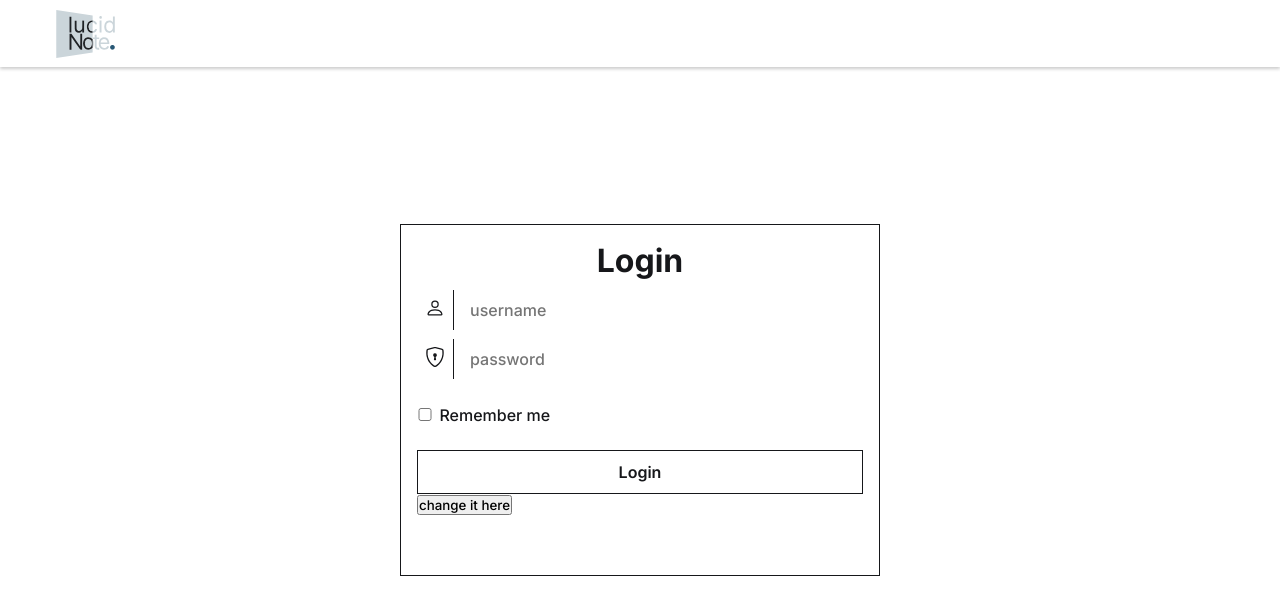
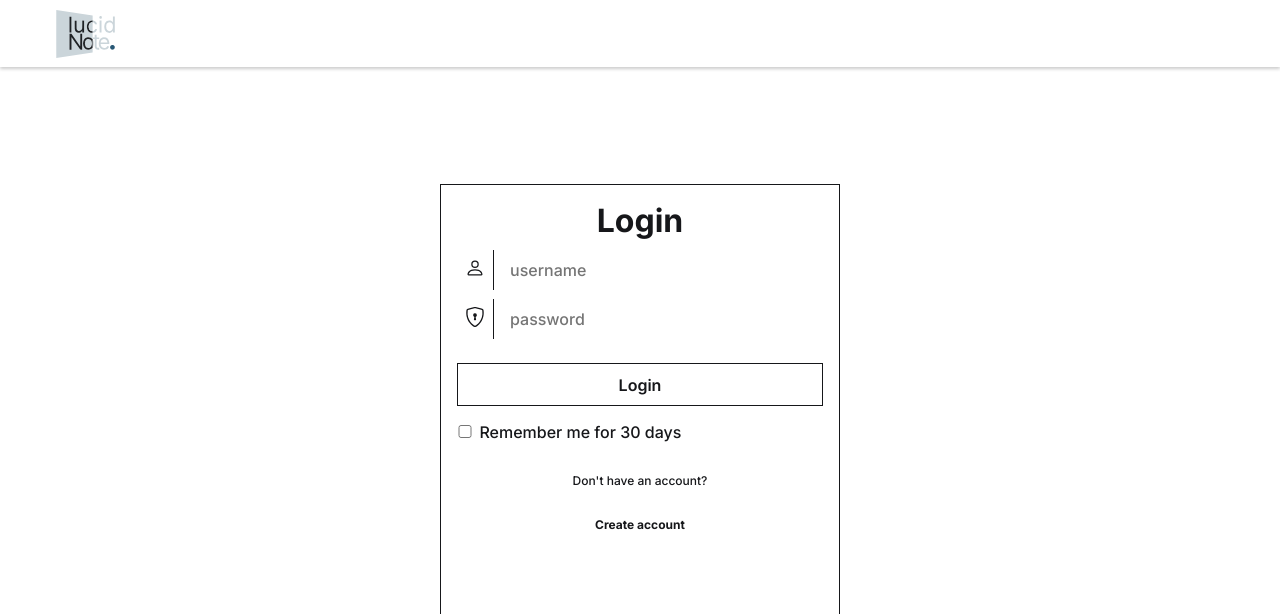
Before and after one commit to yosmisyael/lucidnote-client-app, a React (Create React App) app: page / in a window 1280 px wide. Both pictures are taken after a click on the button "Login". Shown: the top 614 px of the page. Built offline with nearby package versions, Linux system fonts and the light colour scheme.

Commit message:
fixing login and register page

```diff
--- a/src/features/auth/assets/styles/auth.module.css
+++ b/src/features/auth/assets/styles/auth.module.css
@@ -15,8 +15,8 @@
   padding: .6rem 3.5rem;
 }
 .container .cardWrapper {
-  height: 22rem;
-  width: 30rem;
+  min-height: 27rem;
+  width: 25rem;
   position: relative;
   margin: 1rem;
 }
@@ -34,11 +34,29 @@
   transform: rotateX(180deg);
 }
 .swipe {
+  position: absolute;
+  right: 100%;
+  border: 1px solid var(--text-primary);
+  border-right: none;
+  width: 2rem;
   cursor: pointer;
   color: var(--text-primary);
 }
 .container .cardWrapper .card h1 {
   text-align: center;
+}
+.container .cardWrapper .card p {
+  text-align: center;
+  font-size: .75rem;
+  padding: .9rem;
+}
+.container .cardWrapper .card a {
+  text-decoration: none;
+  color: var(--text-primary);
+  font-weight: 700;
+}
+.container .cardWrapper .card a:hover {
+  text-shadow: none;
 }
 .container .cardWrapper .card .frontSide {
   padding: 1rem;
--- a/src/features/auth/assets/styles/form.module.css
+++ b/src/features/auth/assets/styles/form.module.css
@@ -19,6 +19,9 @@
 .btnWrapper button, span {
   width: 100%;
 }
+.btnWrapper button {
+  margin-top: 1.5rem;
+}
 .checkBox {
   accent-color: var(--text-primary);
   display: inline-block;
--- a/src/features/auth/components/SignIn.js
+++ b/src/features/auth/components/SignIn.js
@@ -29,14 +29,14 @@ const SignIn = () => {
           { password && passVisibility && <BsFillEyeSlashFill size={20}/> }
         </div>
       </div>
-      <div >
-        <input type="checkbox" id='isCookie' className={formSignIn.checkBox} />
-        <label for='isCookie'>
-          Remember me
-        </label>
-      </div>
       <div className={formSignIn.btnWrapper}>
         <Button data={{ buttonType: 'default', buttonName: 'Login' }} />
+      </div>
+      <div className={formSignIn.wrapper}>
+        <input type="checkbox" id='isCookie' className={formSignIn.checkBox} />
+        <label htmlFor='isCookie'>
+          Remember me for 30 days
+        </label>
       </div>
     </form>
   );
--- a/src/features/auth/index.js
+++ b/src/features/auth/index.js
@@ -4,7 +4,6 @@ import Logo from '../../components/Logo';
 import authStyles from './assets/styles/auth.module.css';
 import { useNavigate } from 'react-router-dom';
 import { useState } from 'react';
-import { CgArrowsExchangeAltV } from 'react-icons/cg'
 
 const Auth = ({ currentPath }) => {
   const [isFlipped, setFlipped] = useState(false)
@@ -22,12 +21,22 @@ const Auth = ({ currentPath }) => {
             <div className={authStyles.frontSide}>
               <h1>Login</h1>
               <SignIn />
-              <button onClick={handleFlip}> change it here </button>
+              <p>
+                Don't have an account?
+              </p>
+              <p>
+               <span style={{fontWeight: '700', cursor: 'pointer'}} onClick={handleFlip} >Create account</span>
+              </p>
             </div>
             <div className={authStyles.backSide}>
               <h1>Register</h1>
               <SignUp />
-              <button className={authStyles.swipe} onClick={handleFlip}> <CgArrowsExchangeAltV size={30} style={{transform: 'rotate(45deg)'}}/>Login </button>
+              <p>
+                By creating an account, you are agreeing to our <a href="/">Terms of Service</a> and <a href="/">Privacy Policy</a>.
+              </p>
+              <p>
+                Already have an account? <span style={{fontWeight: '700', cursor: 'pointer'}} onClick={handleFlip}>Sign In</span>
+              </p>
             </div>
           </div>
         </div>
--- a/src/pages/Home.js
+++ b/src/pages/Home.js
@@ -4,7 +4,7 @@ import Footer from '../components/Footer';
 import Navbar from '../components/Navbar';
 import Button from '../components/Button';
 import homepageIcon from '../assets/icon-homepage.svg';
-import { FiTrendingUp } from 'react-icons/fi';
+import { FcIdea, FcBullish } from 'react-icons/fc';
 
 const Home = () => {
   return (
@@ -36,7 +36,7 @@ const Home = () => {
         <div className={homeStyles.col1}>
           <h1><u>Capture</u>, <u>Organize</u>, and <u>Unleash</u> Your Ideas!</h1>
           <p>
-            Keep capturing your ideas with this app full of creativity and productivity <FiTrendingUp />
+            Keep capturing your ideas with this app full of creativity <FcIdea /> and productivity <FcBullish />
           </p>
           <div className={`${homeStyles.btnWrapper} flex flex-centered`}>
             <Button data={{ buttonName: 'Get Started', buttonType: 'primary'}} />
```
